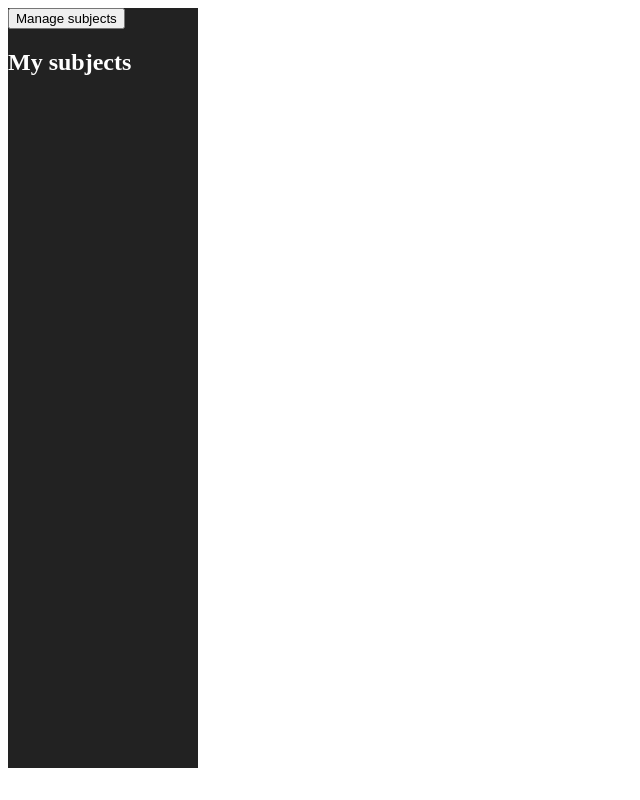
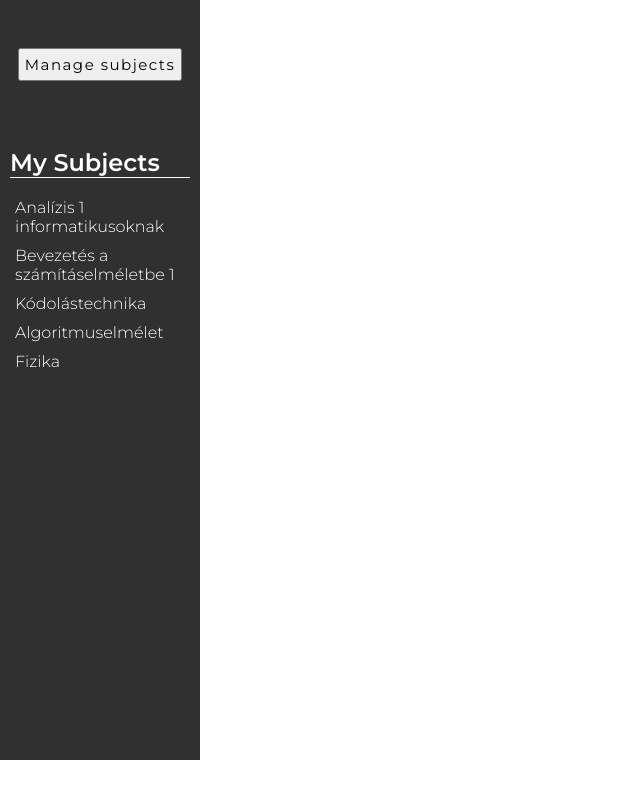
Before and after one commit to abelkalamar/UniWare, an Angular app in the folder frontend/: page / in a window 1280 px wide. Shown: the whole page, without its empty margins (0-640 px from the left). Built offline with nearby package versions, Linux system fonts and the light colour scheme.

Commit message:
creating mock-subjects, working on side bar css and logic

```diff
--- a/frontend/src/app/components/side-bar/side-bar.component.html
+++ b/frontend/src/app/components/side-bar/side-bar.component.html
@@ -3,7 +3,11 @@
     <button>Manage subjects</button>
   </div>
   <div class="subjects">
-    <h2>My subjects</h2>
-    <div class="subscriptions"></div>
+    <p class="title">My Subjects</p>
+    <div class="subscriptions">
+      <div *ngFor='let subject of mySubjects'>
+        <p class="subject">{{subject.name}}</p>
+      </div>
+    </div>
   </div>
 </div>
--- a/frontend/src/app/components/side-bar/side-bar.component.scss
+++ b/frontend/src/app/components/side-bar/side-bar.component.scss
@@ -1,6 +1,52 @@
 .container {
-  background-color: #222222;
+  // background-image: url('../../../assets/woods.jpg');
+  background-color: #222222ee;
   height: 95vh;
-  width: 15%;
+  width: 200px;
   color: white;
+  display: flex;
+  flex-direction: column;
 }
+
+.functions {
+  margin: 10px;
+  height: 15%;
+  width: auto;
+  display: flex;
+  align-items: center;
+  justify-content: center;
+}
+
+.functions button {
+  padding: 5px;
+  font-size: 15px;
+  letter-spacing: 0.1em;
+  cursor: pointer;
+}
+
+.subjects {
+  margin: 10px;
+  height: 85%;
+}
+
+.subjects .title {
+  font-size: 24px;
+  font-weight: 600;
+  margin: 10px 0px 20px 0px;
+  border-bottom: 1px solid white;
+}
+
+.subjects .subject {
+  cursor: pointer;
+  margin: 10px 5px;
+  font-size: 16px;
+  font-weight: 300;
+}
+
+.subject:hover {
+  text-decoration: underline;
+}
+
+.subject:active {
+  color: rgb(168, 168, 168);
+}
--- a/frontend/src/app/components/side-bar/side-bar.component.ts
+++ b/frontend/src/app/components/side-bar/side-bar.component.ts
@@ -1,4 +1,7 @@
 import { Component, OnInit } from '@angular/core';
+import { MockSubjects } from 'src/app/mock-files/subjects_class';
+import { SubjectsService } from 'src/app/services/subjects.service';
+
 
 @Component({
   selector: 'app-side-bar',
@@ -7,9 +10,15 @@ import { Component, OnInit } from '@angular/core';
 })
 export class SideBarComponent implements OnInit {
 
-  constructor() { }
+  private mySubjects: MockSubjects[]
+
+  constructor(private service: SubjectsService) { }
 
   ngOnInit() {
+    this.getMySubjects();
   }
 
+  getMySubjects() {
+    this.mySubjects = this.service.getSubsciptedSubjects();
+  }
 }
--- /dev/null
+++ b/frontend/src/app/mock-files/mock_subjects.ts
@@ -0,0 +1,34 @@
+import { MockSubjects } from './subjects_class';
+
+export const mock_subjects: MockSubjects[] = [
+  {
+    id: "asdgb324",
+    name: "Analízis 1 informatikusoknak",
+    exp: 300,
+    subscriptedUsers: []
+  },
+  {
+    id: "fsdfg6hj",
+    name: "Bevezetés a számításelméletbe 1",
+    exp: 250,
+    subscriptedUsers: []
+  },
+  {
+    id: "fsfvbfb",
+    name: "Kódolástechnika",
+    exp: 400,
+    subscriptedUsers: []
+  },
+  {
+    id: "gtfh6744g",
+    name: "Algoritmuselmélet",
+    exp: 550,
+    subscriptedUsers: []
+  },
+  {
+    id: "rtth45h",
+    name: "Fizika",
+    exp: 420,
+    subscriptedUsers: []
+  }
+]
--- /dev/null
+++ b/frontend/src/app/mock-files/subjects_class.ts
@@ -0,0 +1,6 @@
+export abstract class MockSubjects {
+  id: String;
+  name: String;
+  exp: Number;
+  subscriptedUsers: String[];
+}
--- /dev/null
+++ b/frontend/src/app/services/subjects.service.ts
@@ -0,0 +1,14 @@
+import { Injectable } from '@angular/core';
+import { mock_subjects } from 'src/app/mock-files/mock_subjects';
+
+@Injectable({
+  providedIn: 'root'
+})
+export class SubjectsService {
+
+  constructor() { }
+
+  getSubsciptedSubjects () {
+    return mock_subjects;
+  }
+}
--- a/frontend/src/index.html
+++ b/frontend/src/index.html
@@ -7,6 +7,7 @@
 
   <meta name="viewport" content="width=device-width, initial-scale=1">
   <link rel="icon" type="image/x-icon" href="favicon.ico">
+  <link href="https://fonts.googleapis.com/css?family=Montserrat:200,300,400,600,800" rel="stylesheet">
 </head>
 <body>
   <app-root></app-root>
--- a/frontend/src/styles.scss
+++ b/frontend/src/styles.scss
@@ -1 +1,6 @@
-/* You can add global styles to this file, and also import other style files */
+* {
+  padding: 0;
+  margin: 0;
+  box-sizing: border-box;
+  font-family: 'Montserrat', sans-serif;
+}
```
Also changed, not shown: frontend/src/assets/woods.jpg (added).
